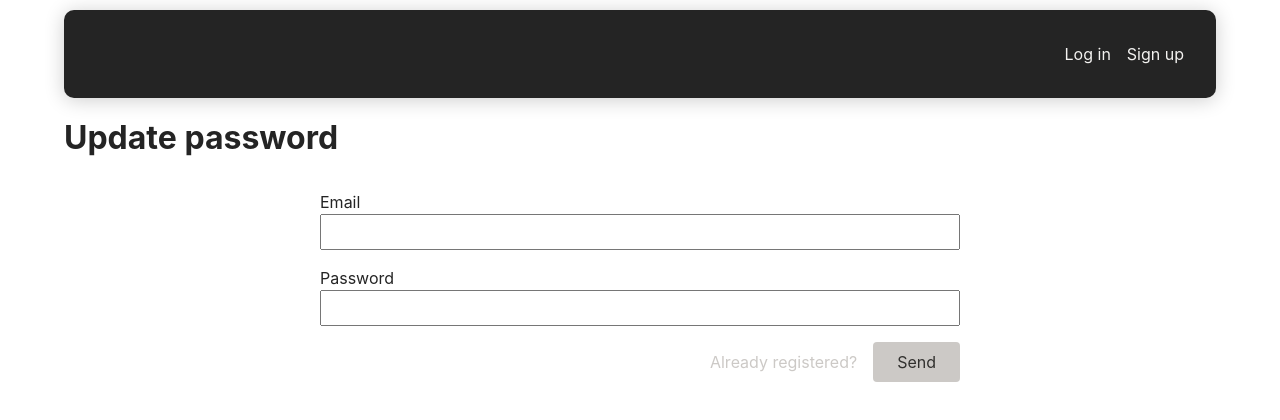
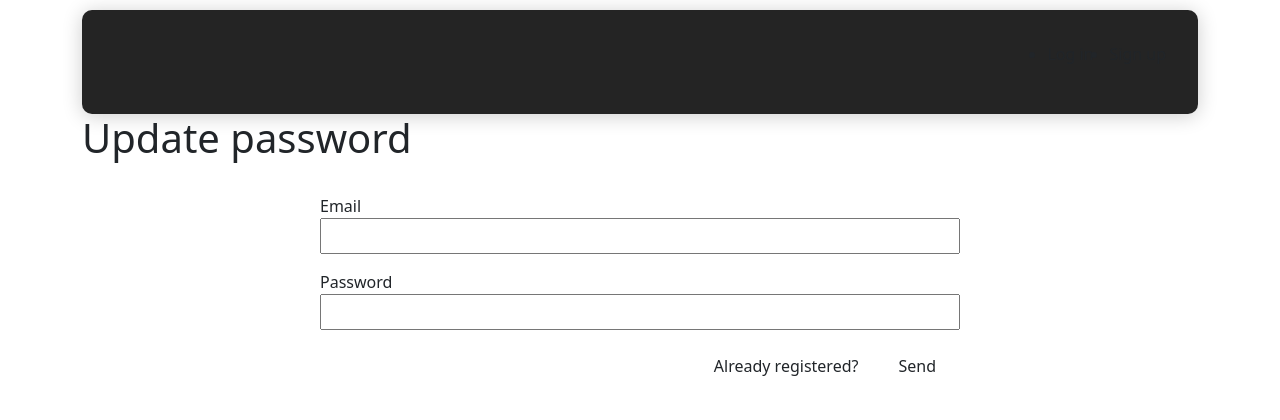
Before and after one commit to echanovevaro/users-CRUD-firestore, a React (Vite) app: page /auth in a window 1280 px wide. Shown: the top 420 px of the page. Built offline with nearby package versions, Linux system fonts and the light colour scheme.

Commit message:
bootstrap at users

```diff
--- a/package.json
+++ b/package.json
@@ -10,15 +10,21 @@
     "preview": "vite preview"
   },
   "dependencies": {
+    "@fortawesome/fontawesome-svg-core": "^6.5.1",
+    "@fortawesome/free-regular-svg-icons": "^6.5.1",
+    "@fortawesome/free-solid-svg-icons": "^6.5.1",
+    "@fortawesome/react-fontawesome": "^0.2.0",
     "@tanstack/react-query": "^5.8.4",
     "@vitejs/plugin-react": "^4.2.0",
     "@vitejs/plugin-vue": "^4.5.0",
+    "bootstrap": "^5.3.2",
     "faker": "^5.5.3",
     "firebase": "^10.7.0",
     "json-server": "^0.17.4",
     "lodash": "^4.17.21",
     "node-fs": "^0.1.7",
     "react": "^18.2.0",
+    "react-bootstrap": "^2.9.1",
     "react-dom": "^18.2.0",
     "react-router-dom": "^6.20.0",
     "zod": "^3.22.4"
--- a/src/components/Card.jsx
+++ b/src/components/Card.jsx
@@ -1,32 +1,73 @@
 /* eslint-disable react/prop-types */
 import { Link } from "react-router-dom";
-import classes from "./Card.module.css";
-export const Card = ({ user }) => {
+// import classes from "./Card.module.css";
+import "bootstrap/dist/css/bootstrap.min.css";
+import Card from "react-bootstrap/Card";
+import { FontAwesomeIcon } from "@fortawesome/react-fontawesome";
+import { faThumbsUp } from "@fortawesome/free-solid-svg-icons";
+import Stack from "react-bootstrap/Stack";
+
+export const UserCard = ({ user }) => {
   return (
-    <>
-      <div className={classes.cardheader}>
-        <div className={classes.user}>
-          <img src={user.avatarUrl} alt={user.displayName} />
-          <div>
-            <h4>{user.displayName}</h4>
-            <small style={{ color: "white" }}>{user.email}</small>
-          </div>
+    // <>
+    //   <div className={classes.cardheader}>
+    //     <div className={classes.user}>
+    //       <img src={user.avatarUrl} alt={user.displayName} />
+    //       <div>
+    //         <h4>{user.displayName}</h4>
+    //         <small style={{ color: "white" }}>{user.email}</small>
+    //       </div>
+    //     </div>
+    //     <img
+    //       src={user.photoUrl}
+    //       alt={user.displayName}
+    //       className={classes.image}
+    //     />
+    //   </div>
+
+    //   <div className={classes.cardbody}>
+    //     <Link to={`/users/${user.id}`} className={classes.tag}>
+    //       Details
+    //     </Link>
+    //     {/* <h4>{user.description}</h4> */}
+    //     {/* <span>{user.catchPhraseNoun}</span>
+    //     <small>{user.email}</small> */}
+    //   </div>
+    // </>
+    <Card className="card d-flex flex-column p-0 col link">
+      <Card.Img src={user.photoUrl} />
+      <Card.Body className="d-flex flex-column justify-content-start align-items-center">
+        <div>
+          <Stack className="d-flex justify-content-start align-items-center mb-4">
+            <Card.Title className="mb-1">{user.displayName}</Card.Title>
+
+            <span className="text-muted">{user.email}</span>
+          </Stack>
+          <Card.Text>{user.description}</Card.Text>
         </div>
-        <img
-          src={user.photoUrl}
-          alt={user.displayName}
-          className={classes.image}
-        />
-      </div>
-
-      <div className={classes.cardbody}>
-        <Link to={`/users/${user.id}`} className={classes.tag}>
-          Details
-        </Link>
-        {/* <h4>{user.description}</h4> */}
-        {/* <span>{user.catchPhraseNoun}</span>
-        <small>{user.email}</small> */}
-      </div>
-    </>
+      </Card.Body>
+      {/* <Card.Footer className="d-flex justify-content-center align-items-center bg-white border-0 m-2">
+        <Button variant="outline-primary">Learn more</Button>
+      </Card.Footer> */}
+      <Card.Footer className="text-primary">
+        <Stack
+          direction="horizontal"
+          className="d-flex justify-content-between align-items-center m-2"
+        >
+          <h6 className="lh-0 mb-0">60 €/hour</h6>
+          <Stack
+            direction="horizontal"
+            className="d-flex justify-content-center align-items-center gap-2"
+          >
+            <small>
+              <FontAwesomeIcon icon={faThumbsUp} className="ms-2" />
+            </small>
+            <small className="mb-0">8</small>
+          </Stack>
+        </Stack>
+        <Link to={`/users/${user.id}`} className="stretched-link" />
+        {/* <Button variant="outline-primary">Learn more</Button> */}
+      </Card.Footer>
+    </Card>
   );
 };
--- a/src/components/Card.module.css
+++ b/src/components/Card.module.css
@@ -1,4 +1,4 @@
-.cardheader img {
+/* .cardheader img {
   width: 100%;
   border: 1px solid black;
 }
@@ -62,4 +62,14 @@ small {
   padding: 1rem 0;
   font-size: 10px;
   color: #2b55e0;
+} */
+
+img {
+  aspect-ratio: 16/9;
+  object-fit: cover;
+  max-width: 100%;
 }
+.link:hover {
+  transform: scale(1.05);
+  box-shadow: 0 10px 20px rgba(0, 0, 0, 0.12), 0 4px 8px rgba(0, 0, 0, 0.06);
+}
--- a/src/components/Cards.jsx
+++ b/src/components/Cards.jsx
@@ -1,14 +1,13 @@
-import { Card } from "./Card"
-import classes from "./Cards.module.css"
+import { UserCard } from "./Card";
+import classes from "./Cards.module.css";
+import Row from "react-bootstrap/Row";
 
 export const Cards = ({ users }) => {
   return (
-    <ul className={classes.cards}>
+    <Row className="m-2 grid">
       {users?.map((user) => (
-        <li key={user.id} className={classes.card}>
-          <Card user={user} />
-        </li>
+        <UserCard key={user.id} user={user} />
       ))}
-    </ul>
-  )
-}
+    </Row>
+  );
+};
--- a/src/firebase.js
+++ b/src/firebase.js
@@ -20,3 +20,19 @@ const firebaseConfig = {
 export const app = !getApps().length ? initializeApp(firebaseConfig) : getApp();
 export const auth = getAuth(app);
 export const db = getFirestore(app);
+
+export const addField = async (collection, field, value) => {
+  const batch = db.batch();
+
+  const fieldUpdate = {}
+  fieldUpdate[field] = value
+
+  db.collection(collection).get().then(function(querySnapshot) {
+      querySnapshot.forEach(function(doc) {
+          const docRef = db.collection(collection).doc(doc.id)
+          batch.update(docRef, fieldUpdate)
+      });
+
+      batch.commit();
+  });
+}
--- a/src/index.css
+++ b/src/index.css
@@ -2,146 +2,18 @@
   box-sizing: border-box;
 }
 
-:root {
-  font-family: Inter, Avenir, Helvetica, Arial, sans-serif;
-  font-size: 16px;
-  line-height: 24px;
-  font-weight: 400;
-
-  color-scheme: light dark;
-  color: #242424;
-  background-color: rgb(255, 255, 255);
-
-  font-synthesis: none;
-  text-rendering: optimizeLegibility;
-  -webkit-font-smoothing: antialiased;
-  -moz-osx-font-smoothing: grayscale;
-  -webkit-text-size-adjust: 100%;
-
-  --color-gray-100: #f4f3f1;
-  --color-gray-200: #dddbd8;
-  --color-gray-300: #ccc9c6;
-  --color-gray-400: #aeaba7;
-  --color-gray-500: #8a8784;
-  --color-gray-600: #656360;
-  --color-gray-700: #4b4a47;
-  --color-gray-800: #31302e;
-  --color-gray-900: #1f1d1b;
-
-  --color-primary-100: #f4f3f1;
-  --color-primary-200: #dddbd8;
-  --color-primary-300: #ccc9c6;
-  --color-primary-400: #aeaba7;
-  --color-primary-500: #8a8784;
-  --color-primary-600: #656360;
-  --color-primary-700: #4b4a47;
-  --color-primary-800: #31302e;
-  --color-primary-900: #1f1d1b;
+.card img {
+  aspect-ratio: 16/9;
+  object-fit: cover;
+  max-width: 100%;
+}
+.link:hover {
+  transform: scale(1.05);
+  box-shadow: 0 10px 20px rgba(0, 0, 0, 0.12), 0 4px 8px rgba(0, 0, 0, 0.06);
 }
 
-body {
-  margin: 0 auto;
-  max-width: 90%;
-  /* display: grid;
-  grid-template-columns: 5% 1fr 5%; */
+.grid {
+  display: grid;
+  gap: 1rem;
+  grid-template-columns: repeat(auto-fit, minmax(250px, 1fr));
 }
-
-ul {
-  list-style: none;
-  margin: 0;
-  padding: 0;
-}
-main {
-  margin: 1rem auto;
-}
-
-h1,
-h2,
-h3,
-h4,
-h5,
-h6 {
-  line-height: 1.2;
-}
-
-.modal {
-  margin: 0;
-  padding: 2rem;
-  position: fixed;
-  top: 5vh;
-  left: calc(50% - 20rem);
-  width: 40rem;
-  max-height: 95vh;
-  background: #e2e5eb;
-  border: none;
-  border-radius: 6px;
-  z-index: 100;
-  box-shadow: 0 2px 8px rgba(0, 0, 0, 0.26);
-  display: flex;
-  flex-direction: column;
-  justify-content: space-between;
-  animation: slide-down-fade-in 300ms ease-out forwards;
-}
-
-.modal::backdrop {
-  height: 100vh;
-  width: 100%;
-  background: rgba(0, 0, 0, 0.5);
-  position: fixed;
-  top: 0;
-  left: 0;
-}
-
-.close-modal-button {
-  position: absolute;
-  top: 0;
-  right: 0;
-  margin: 0.5rem;
-  cursor: pointer;
-  font-size: xx-large;
-  z-index: 999;
-}
-
-.form-group {
-  display: flex;
-  flex-direction: column;
-  margin-bottom: 0.8rem;
-}
-
-.form-group input {
-  font: inherit;
-  padding: 0.3rem 0.8rem;
-  border-radius: 4px 0 0 4px;
-  border: none;
-  background: #fff;
-}
-
-.btn {
-  font: inherit;
-  padding: 0.5rem 1rem;
-  border-radius: 4px 0 0 4px;
-  border: none;
-  background: #b6cad5;
-  color: #323232;
-  font-weight: bold;
-  cursor: pointer;
-}
-
-.form-group label {
-  display: block;
-  font-weight: bold;
-  font-size: 0.7rem;
-  margin-bottom: 0.15rem;
-  color: #3c4249;
-  text-transform: uppercase;
-}
-
-.form-group input,
-.form-group textarea {
-  font: inherit;
-  font-size: 1.1rem;
-  padding: 0.2rem;
-  border-radius: 4px;
-  border: 1px solid #ccc;
-  width: 100%;
-}
--- a/src/pages/Root.jsx
+++ b/src/pages/Root.jsx
@@ -1,14 +1,15 @@
 import { Outlet } from "react-router-dom";
 import MainNavigation from "../components/MainNavigation";
+import { Container } from "react-bootstrap";
 
 function Root() {
   return (
-    <>
+    <Container>
       <MainNavigation />
       <main>
         <Outlet />
       </main>
-    </>
+    </Container>
   );
 }
 
```
Also changed, not shown: 1 other file (tests, documents, lock files or other folders).
